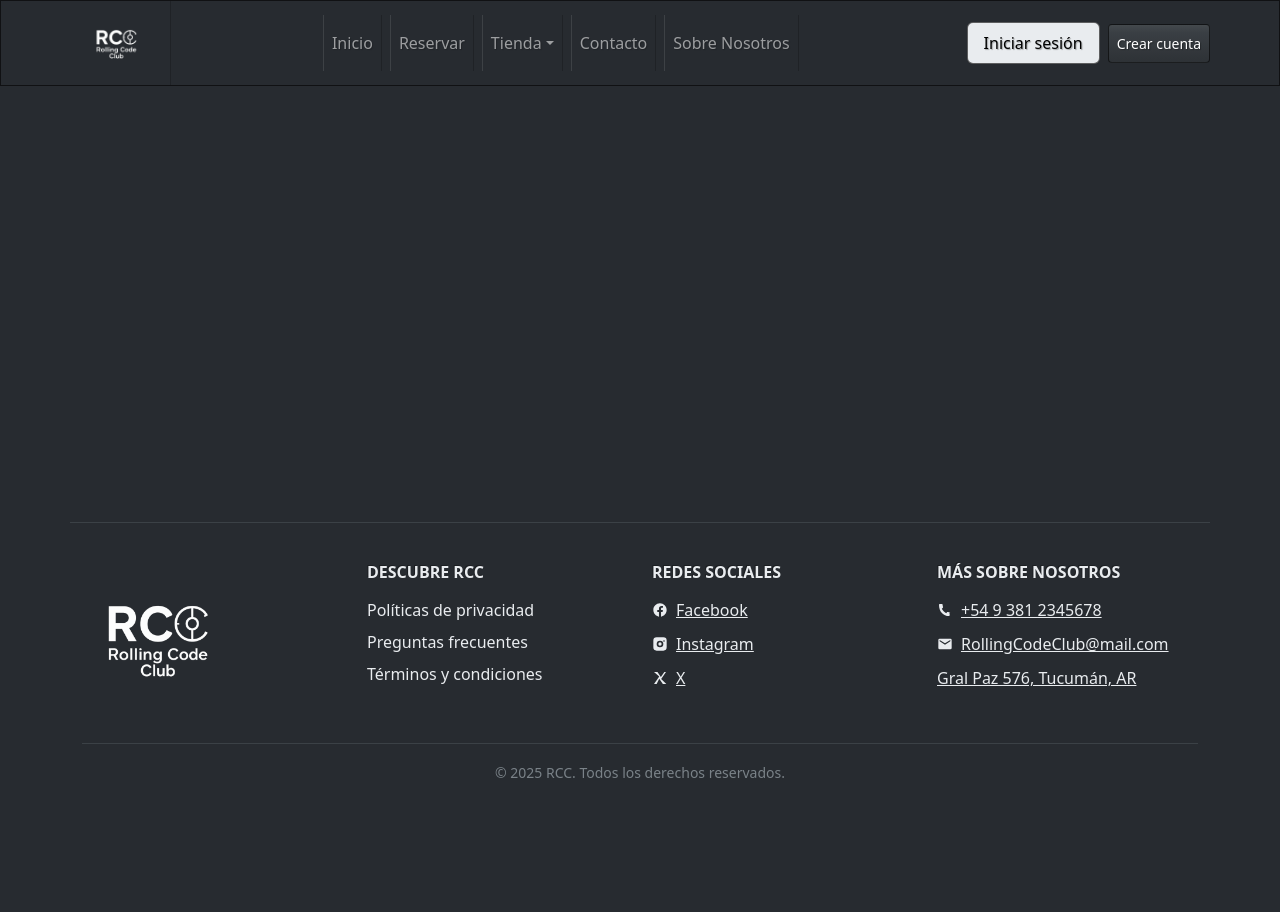
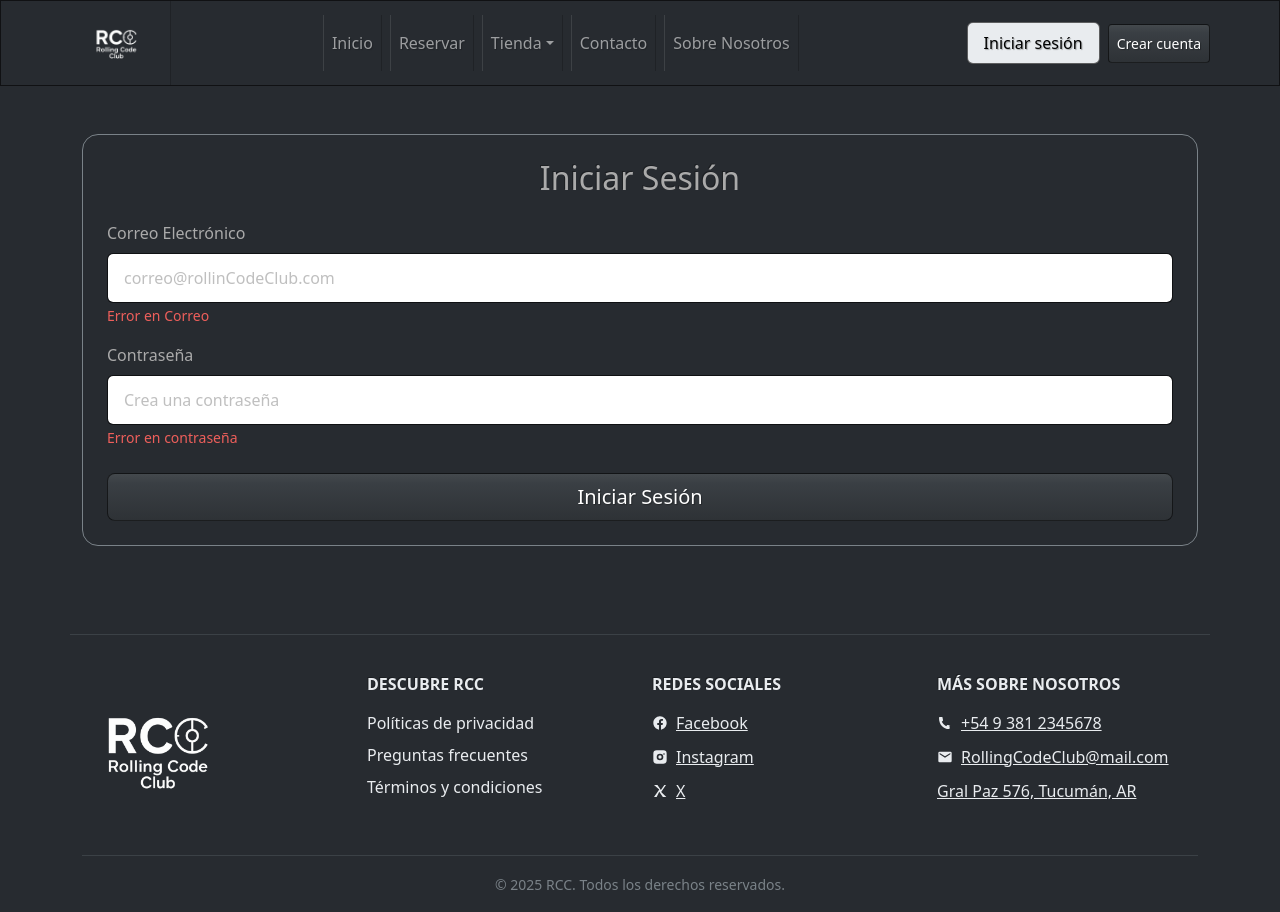
Before and after one commit to ximebarrientos/rollingCodeClub, a React (Vite) app: page /login in a window 1280 px wide. Before the commit the page ends 800 px from the top, so only its background shows below. Built offline with nearby package versions, Linux system fonts and the light colour scheme.

Commit message:
se crea estructura login

```diff
--- a/src/components/pages/Login.jsx
+++ b/src/components/pages/Login.jsx
@@ -1,10 +1,39 @@
+import { Form, Button, Container } from "react-bootstrap";
 
 const Login = () => {
-    return (
-        <div>
+  return (
+    <div className="container">
+      <Container className="my-5 px-4 border border-1 rounded-4 border-secondary">
+        <h2 className="text-center my-4">Iniciar Sesión</h2>
+        <Form>
+          <Form.Group className="mb-3" controlId="formEmailSesion">
+            <Form.Label>Correo Electrónico</Form.Label>
+            <Form.Control
+              type="email"
+              placeholder="correo@rollinCodeClub.com"
+            />
+            <Form.Text id="formTextCorreoSesion" className="text-danger">
+              Error en Correo
+            </Form.Text>
+          </Form.Group>
 
-        </div>
-    );
+          <Form.Group controlId="formPassword">
+            <Form.Label>Contraseña</Form.Label>
+            <Form.Control type="password" placeholder="Crea una contraseña" />
+            <Form.Text id="formTextContraseniaSesion" className="text-danger">
+              Error en contraseña
+            </Form.Text>
+          </Form.Group>
+
+          <div className="d-grid my-4 ">
+            <Button variant="primary" type="submit" size="lg">
+              Iniciar Sesión
+            </Button>
+          </div>
+        </Form>
+      </Container>
+    </div>
+  );
 };
 
 export default Login;
```
Also changed, not shown: src/components/shared/Menu.jsx (line endings or trailing spaces).
